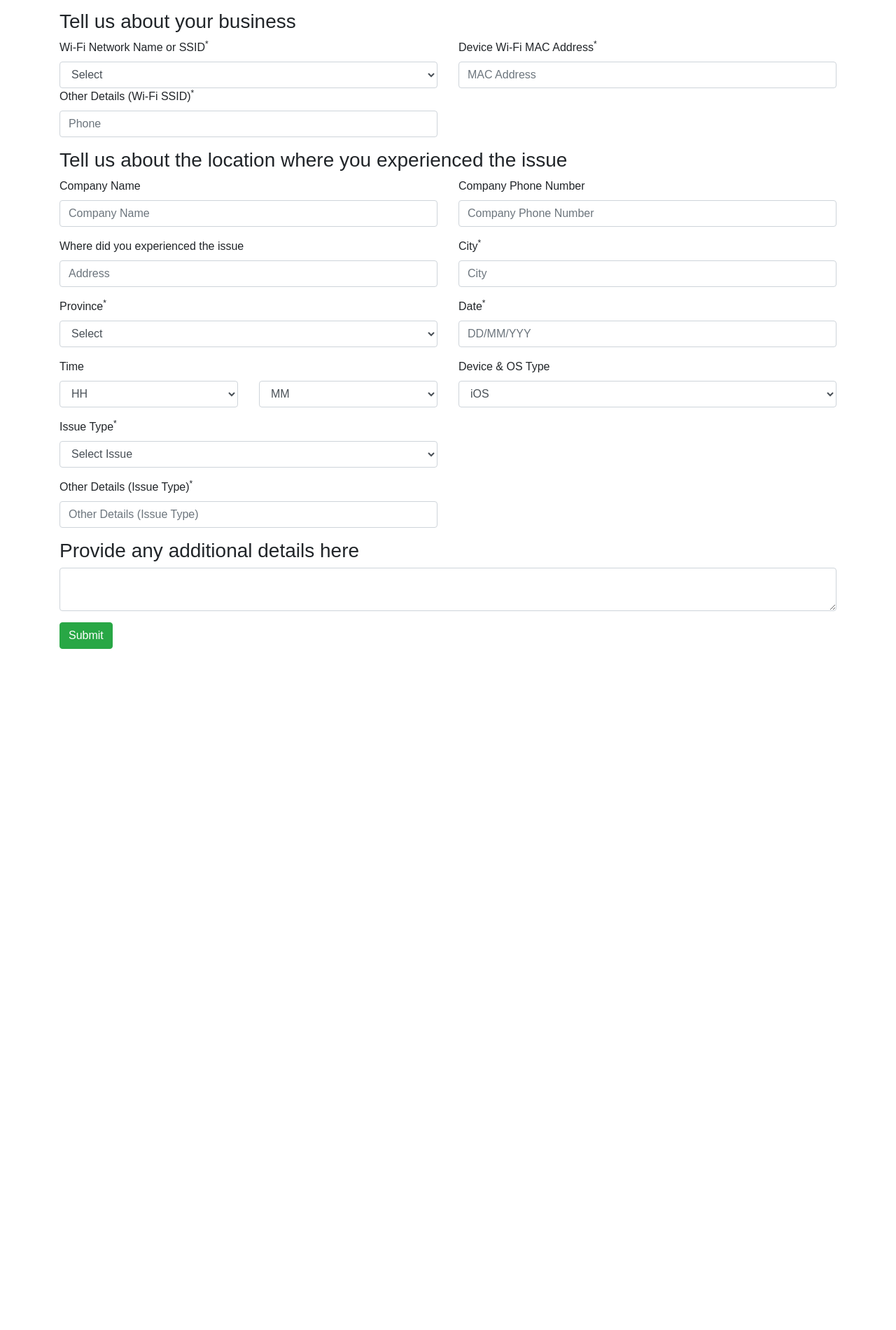
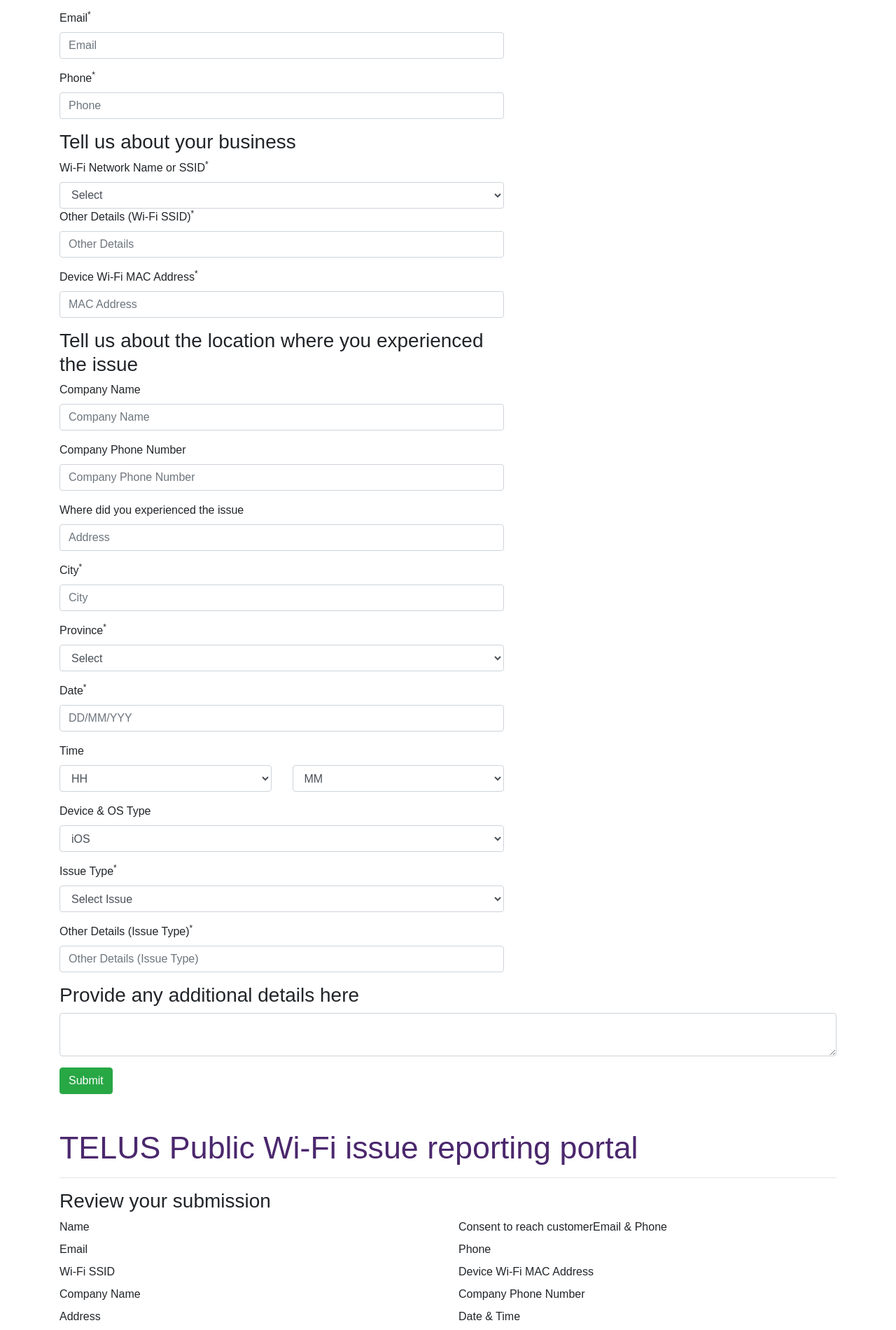
Before and after one commit to desizner/Wi-Fi-Portal, a React (Create React App) app: page /form in a window 1280 px wide. Shown: the part 480-2380 px from the top of the page at 70% size. Before the commit the page ends 1407 px from the top, so only its background shows below. Built offline with nearby package versions, Linux system fonts and the light colour scheme.

Commit message:
from data validation

```diff
--- a/src/App.js
+++ b/src/App.js
@@ -1,27 +1,59 @@
 import React, { Component } from 'react';
-import logo from './logo.svg';
 import 'bootstrap/dist/css/bootstrap.css'
 import Login from './login/login';
 import Form from './form/form';
 import FormReview from './formReview/formReview';
 import FormResponse from './formResponse/formResponse';
+//import { Switch, Route,Link ,BrowserRouter} from 'react-router-dom'
+
 //import './App.css';
 
 class App extends Component {
+  constructor(props) {
+    super(props);
+    this.handleData = this.handleData.bind(this);
+    this.state = {
+      formData: ''
+    };
+  }
+
+  handleData(data) {
+    console.log(data);
+    this.setState({
+      formData: data
+    });
+  }
+
   render() {
     return (
-      <div>
-        <div className="container">
-          <div className="row">
-            <div className="col-sm-12">
-              {/* <Login/> */}
-              <Form />
-              {/* <FormReview/>
-              <FormResponse/>*/}
+      // <BrowserRouter>
+        <div>
+          <div className="container">
+            <div className="row">
+              <div className="col-sm-12">
+                {/* <Login /> */}
+                <Form callbackParent={this.handleData} />
+                <FormReview formData={this.state.formData} />
+                <FormResponse />
+                {/* <nav>
+                  <ul className="list-inline">
+                    <li><Link to='/login'>Login</Link></li>
+                    <li><Link to='/form'>Form</Link></li>
+                    <li><Link to='/formReview'>FormReview</Link></li>
+                    <li><Link to='/FormResponse'>FormResponse</Link></li>
+                  </ul>
+                </nav>
+                <Switch>
+                  <Route exact path='/login' component={Login} />
+                  <Route path='/form' component={Form} />
+                  <Route path='/formReview' component={FormReview} />
+                  <Route path='/FormResponse' component={FormResponse} />
+                </Switch> */}
+              </div>
             </div>
           </div>
         </div>
-      </div>
+      // </BrowserRouter>
     );
   }
 }
--- a/src/form/form.js
+++ b/src/form/form.js
@@ -1,5 +1,5 @@
 import React, { Component } from 'react';
-import { Button, FormGroup, FormControl, ControlLabel, Grid, Row, Col, Checkbox } from "react-bootstrap";
+import { Button, FormGroup, FormControl, ControlLabel, Row, Col, Checkbox } from "react-bootstrap";
 import './form.css';
 
 class form extends Component {
@@ -7,26 +7,70 @@
 		super(props);
 		this.state = {
 			fName: '',
-			Lname: '',
+			lName: '',
 			email: '',
-			phone: ''
+			phone: '',
+			ssid_select: '',
+			other_ssid_details: '',
+			mac_address: '',
+			company_name: '',
+			company_phone: '',
+			address: '',
+			city: '',
+			province: '',
+			date: '',
+			time_hh: '',
+			time_mm: '',
+			device_os: '',
+			issue: '',
+			other_issue: '',
+			additional_details: '',
 		};
 		this.handleInputChange = this.handleInputChange.bind(this);
+		this.handleSubmit = this.handleSubmit.bind(this);
 	}
 	handleInputChange(event) {
 		this.setState({
 			[event.target.name]: event.target.value
 		});
-		//this.props.onChange(data);
+	}
+
+	handleSubmit(event) {
+		event.preventDefault();
+		const data = {
+			name: this.state.fName +' '+ this.state.lName,
+			email: this.state.email,
+			phone: this.state.phone,
+			ssid_select: this.state.ssid_select,
+			other_ssid_details: this.state.other_ssid_details,
+			mac_address: this.state.mac_address,
+			company_name: this.state.company_name,
+			company_phone: this.state.company_phone,
+			address: this.state.address,
+			city: this.state.city,
+			province: this.state.province,
+			date: this.state.date,
+			time: this.state.time_hh +':'+ this.state.time_mm,
+			device_os: this.state.device_os,
+			issue: this.state.issue,
+			other_issue: this.state.other_issue,
+			additional_details: this.state.additional_details,
+		};
+
+		this.props.callbackParent(data);
+
 
 	}
 	render() {
 		return <div className="">
 			<h1 className="page-title">Report a TELUS Public Wi-Fi issue <span>(*)Mandatory</span></h1>
 			<hr />
+			<form onSubmit={this.handleSubmit}>
+				<Row>
+					<Col xs={12} md={7}>
 						<h3>Tell us about yourself</h3>
 						<Row>
-				<Col xs={12} md={6}>
+							<Col xs={12} md={12}>
 								<FormGroup bsSize="large">
 									<ControlLabel>First Name<sup>*</sup></ControlLabel>
 									<FormControl placeholder="First Name" type="text"
@@ -36,7 +80,7 @@
 									/>
 								</FormGroup>
 							</Col>
-				<Col xs={12} md={6}>
+							<Col xs={12} md={12}>
 								<FormGroup bsSize="large">
 									<ControlLabel>First Name<sup>*</sup></ControlLabel>
 									<FormControl placeholder="Last Name" type="text"
@@ -58,7 +102,7 @@
 									<ControlLabel>You can review the Telus Privacy Policy Here</ControlLabel>
 								</FormGroup>
 							</Col>
-				<Col xs={12} md={6}>
+							<Col xs={12} md={12}>
 								<FormGroup bsSize="large">
 									<ControlLabel>Email<sup>*</sup></ControlLabel>
 									<FormControl placeholder="Email" type="email"
@@ -68,7 +112,7 @@
 									/>
 								</FormGroup>
 							</Col>
-				<Col xs={12} md={6}>
+							<Col xs={12} md={12}>
 								<FormGroup bsSize="large">
 									<ControlLabel>Phone<sup>*</sup></ControlLabel>
 									<FormControl placeholder="Phone" type="text"
@@ -81,10 +125,12 @@
 						</Row>
 						<h3>Tell us about your business</h3>
 						<Row>
-				<Col xs={12} md={6}>
+							<Col xs={12} md={12}>
 								<FormGroup bsSize="large">
 									<ControlLabel>Wi-Fi Network Name or SSID<sup>*</sup></ControlLabel>
-						<FormControl componentClass="select" placeholder="select">
+									<FormControl componentClass="select" name="ssid_select"
+										value={this.state.ssid_select}
+										onChange={this.handleInputChange} placeholder="select">
 										<option value="0">Select</option>
 										<option>#TELUS</option>
 										<option>TELUSPasspoint</option>
@@ -92,18 +138,20 @@
 									</FormControl>
 									<div className="hidden">
 										<ControlLabel>Other Details (Wi-Fi SSID)<sup>*</sup></ControlLabel>
-							<FormControl placeholder="Phone" type="text"
-
+										<FormControl placeholder="Other Details" type="text"
+											name="other_ssid_details"
+											value={this.state.other_ssid_details}
+											onChange={this.handleInputChange}
 										/>
 									</div>
 								</FormGroup>
 							</Col>
-				<Col xs={12} md={6}>
+							<Col xs={12} md={12}>
 								<FormGroup bsSize="large">
 									<ControlLabel>Device Wi-Fi MAC Address<sup>*</sup></ControlLabel>
 									<FormControl placeholder="MAC Address" type="text"
-							name="phone"
-							value={this.state.phone}
+										name="mac_address"
+										value={this.state.mac_address}
 										onChange={this.handleInputChange}
 									/>
 								</FormGroup>
@@ -111,34 +159,48 @@
 						</Row>
 						<h3>Tell us about the location where you experienced the issue</h3>
 						<Row>
-				<Col xs={12} md={6}>
+							<Col xs={12} md={12}>
 								<FormGroup bsSize="large">
 									<ControlLabel>Company Name</ControlLabel>
-						<FormControl placeholder="Company Name" type="text" />
+									<FormControl placeholder="Company Name" type="text"
+										name="company_name"
+										value={this.state.company_name}
+										onChange={this.handleInputChange} />
 								</FormGroup>
 							</Col>
-				<Col xs={12} md={6}>
+							<Col xs={12} md={12}>
 								<FormGroup bsSize="large">
 									<ControlLabel>Company Phone Number</ControlLabel>
-						<FormControl placeholder="Company Phone Number" type="text" />
+									<FormControl placeholder="Company Phone Number" type="text"
+										name="company_phone"
+										value={this.state.company_phone}
+										onChange={this.handleInputChange} />
 								</FormGroup>
 							</Col>
-				<Col xs={12} md={6}>
+							<Col xs={12} md={12}>
 								<FormGroup bsSize="large">
 									<ControlLabel>Where did you experienced the issue</ControlLabel>
-						<FormControl placeholder="Address" type="text" />
+									<FormControl placeholder="Address" type="text"
+										name="address"
+										value={this.state.address}
+										onChange={this.handleInputChange} />
 								</FormGroup>
 							</Col>
-				<Col xs={12} md={6}>
+							<Col xs={12} md={12}>
 								<FormGroup bsSize="large">
 									<ControlLabel>City<sup>*</sup></ControlLabel>
-						<FormControl placeholder="City" type="text" />
+									<FormControl placeholder="City" type="text"
+										name="city"
+										value={this.state.city}
+										onChange={this.handleInputChange} />
 								</FormGroup>
 							</Col>
-				<Col xs={12} md={6}>
+							<Col xs={12} md={12}>
 								<FormGroup bsSize="large">
 									<ControlLabel>Province<sup>*</sup></ControlLabel>
-						<FormControl componentClass="select" placeholder="select">
+									<FormControl componentClass="select" placeholder="select" name="province"
+										value={this.state.province}
+										onChange={this.handleInputChange}>
 										<option value="0">Select</option>
 										<option>AB</option>
 										<option>BC</option>
@@ -155,18 +217,23 @@
 									</FormControl>
 								</FormGroup>
 							</Col>
-				<Col xs={12} md={6}>
+							<Col xs={12} md={12}>
 								<FormGroup bsSize="large">
 									<ControlLabel>Date<sup>*</sup></ControlLabel>
-						<FormControl placeholder="DD/MM/YYY" type="text" />
+									<FormControl placeholder="DD/MM/YYY" type="text"
+										name="date"
+										value={this.state.date}
+										onChange={this.handleInputChange} />
 								</FormGroup>
 							</Col>
-				<Col xs={12} md={6}>
+							<Col xs={12} md={12}>
 								<Row>
 									<Col xs={12} md={6}>
 										<FormGroup bsSize="large">
 											<ControlLabel>Time</ControlLabel>
-								<FormControl componentClass="select" placeholder="HH">
+											<FormControl componentClass="select" placeholder="HH" name="time_hh"
+												value={this.state.time_hh}
+												onChange={this.handleInputChange}>
 												<option value="0">HH</option>
 												<option>00</option>
 												<option>01</option>
@@ -199,7 +266,9 @@
 									<Col xs={12} md={6}>
 										<FormGroup bsSize="large">
 											<ControlLabel>&nbsp;</ControlLabel>
-								<FormControl componentClass="select" placeholder="MM">
+											<FormControl componentClass="select" placeholder="MM" name="time_mm"
+												value={this.state.time_mm}
+												onChange={this.handleInputChange}>
 												<option value="0">MM</option>
 												<option>00</option>
 												<option>05</option>
@@ -219,10 +288,12 @@
 									</Col>
 								</Row>
 							</Col>
-				<Col xs={12} md={6}>
+							<Col xs={12} md={12}>
 								<FormGroup bsSize="large">
 									<ControlLabel>Device & OS Type</ControlLabel>
-						<FormControl componentClass="select" placeholder="Select">
+									<FormControl componentClass="select" placeholder="Select" name="device_os"
+										value={this.state.device_os}
+										onChange={this.handleInputChange}>
 										<optgroup label="Laptop">
 											<option value="Laptop - ios">iOS</option>
 											<option>MacOS</option>
@@ -246,10 +317,12 @@
 									</FormControl>
 								</FormGroup>
 							</Col>
-				<Col xs={12} md={6}>
+							<Col xs={12} md={12}>
 								<FormGroup bsSize="large">
 									<ControlLabel>Issue Type<sup>*</sup></ControlLabel>
-						<FormControl componentClass="select" placeholder="Issue Type">
+									<FormControl componentClass="select" placeholder="Issue Type" name="issue"
+										value={this.state.issue}
+										onChange={this.handleInputChange}>
 										<option value="0">Select Issue</option>
 										<option>Unable to see Wi-Fi Network or SSID on device</option>
 										<option>Can see Wi-Fi Network SSID on device but unable to connect</option>
@@ -265,21 +338,28 @@
 								<div className="hidden">
 									<FormGroup bsSize="large">
 										<ControlLabel>Other Details (Issue Type)<sup>*</sup></ControlLabel>
-							<FormControl placeholder="Other Details (Issue Type)" type="text" />
+										<FormControl placeholder="Other Details (Issue Type)" type="text"
+											name="other_issue"
+											value={this.state.other_isse}
+											onChange={this.handleInputChange} />
 									</FormGroup>
 								</div>
 							</Col>
-
+						</Row>
+					</Col>
 				</Row>
 				<h3>Provide any additional details here</h3>
 				<Row>
 					<Col xs={12} md={12}>
 						<FormGroup bsSize="large">
-						<FormControl componentClass="textarea" />
+							<FormControl componentClass="textarea" name="additional_details"
+								value={this.state.additional_details}
+								onChange={this.handleInputChange} />
 						</FormGroup>
 					</Col>
 				</Row>
 				<Button type="submit" className="btn btn-success">Submit</Button>
+			</form>
 		</div>
 	}
 }
--- a/src/formResponse/formResponse.css
+++ b/src/formResponse/formResponse.css
@@ -10,7 +10,7 @@
 .form-label {
     display: block;
 }
-.shadow_wrapper {
+/* .shadow_wrapper {
     box-shadow: rgba(0,0,0,.2) 0px 0px 5px 3px;
     padding: 20px 50px;
-}
+} */
--- a/src/formResponse/formResponse.js
+++ b/src/formResponse/formResponse.js
@@ -3,9 +3,9 @@
 
 class formResponse extends Component {
 	render() {
-    return   <div className="">
+		return <div className="">
 			<h1 className="page-title">TELUS Public Wi-Fi issue reporting portal</h1>
-				<hr/>
+			<hr />
 			<div className="shadow_wrapper">
 				<h3>Your ticket has been accepted</h3>
 				<h3>Your reference number is XXXXXX</h3>
--- a/src/formReview/formReview.css
+++ b/src/formReview/formReview.css
@@ -10,7 +10,7 @@
 .form-label {
     display: block;
 }
-.shadow_wrapper {
+/* .shadow_wrapper {
     box-shadow: rgba(0,0,0,.2) 0px 0px 5px 3px;
     padding: 20px 50px;
-}
+} */
--- a/src/formReview/formReview.js
+++ b/src/formReview/formReview.js
@@ -3,15 +3,16 @@
 
 class formReview extends Component {
 	render() {
-    return   <div className="">
+		const formData = this.props;
+		return <div className="">
 			<h1 className="page-title">TELUS Public Wi-Fi issue reporting portal</h1>
-				<hr/>
+			<hr />
 			<div className="shadow_wrapper">
 				<h3>Review your submission</h3>
 				<div className="form-group row">
 					<div className="col-sm-6">
 						<label className="control-label">Name</label>
-						<span>this.state.fName</span>
+						<span>{this.props.formData.name}</span>
 					</div>
 					<div className="col-sm-6">
 						<label className="control-label">Consent to reach customer</label>
@@ -19,51 +20,51 @@
 					</div>
 					<div className="col-sm-6">
 						<label className="control-label">Email</label>
-						<span>mail@mail.com</span>
+						<span>{this.props.formData.email}</span>
 					</div>
 					<div className="col-sm-6">
 						<label className="control-label">Phone</label>
-						<span>+1-123-123-1234</span>
+						<span>{this.props.formData.phone}</span>
 					</div>
 					<div className="col-sm-6">
 						<label className="control-label">Wi-Fi SSID</label>
-						<span>#TELUS</span>
+						<span>{this.props.formData.ssid_select}{this.props.formData.other_ssid_details}</span>
 					</div>
 					<div className="col-sm-6">
 						<label className="control-label">Device Wi-Fi MAC Address</label>
-						<span>00:ae:34:2f:6e:8b</span>
+						<span>{this.props.formData.mac_address}</span>
 					</div>
 					<div className="col-sm-6">
 						<label className="control-label">Company Name</label>
-						<span>TELUS</span>
+						<span>{this.props.formData.company_name}</span>
 					</div>
 					<div className="col-sm-6">
 						<label className="control-label">Company Phone Number</label>
-						<span>+1-123-123-1234</span>
+						<span>{this.props.formData.company_phone}</span>
 					</div>
 					<div className="col-sm-6">
 						<label className="control-label">Address</label>
-						<span>54, NSEZ Phase 2, Noida </span>
+						<span>{this.props.formData.address} {this.props.formData.city} {this.props.formData.province}</span>
 					</div>
 					<div className="col-sm-6">
 						<label className="control-label">Date & Time</label>
-						<span>05/10/2018 03:15</span>
+						<span>{this.props.formData.date} {this.props.formData.time}</span>
 					</div>
 					<div className="col-sm-6">
 						<label className="control-label">Device</label>
-						<span>Laptop</span>
+						<span>{this.props.formData.device_os}</span>
 					</div>
 					<div className="col-sm-6">
 						<label className="control-label">OS Type</label>
-						<span>Windows</span>
+						<span>{this.props.formData.device_os}</span>
 					</div>
 					<div className="col-sm-6">
 						<label className="control-label">Issue Type</label>
-						<span>Unable to see Wi-Fi network</span>
+						<span>{this.props.formData.issue} {this.props.formData.other_issue}</span>
 					</div>
 					<div className="col-sm-12">
 						<label className="control-label">Additional details</label>
-						<span>Additional details will be here</span>
+						<span>{this.props.formData.additional_details}</span>
 					</div>
 				</div>
 				<div className="">
--- a/src/login/login.js
+++ b/src/login/login.js
@@ -9,7 +9,7 @@
 
 		this.state = {
 			userNmae: "",
-      password: ""
+			password: "",
 		};
 	}
 
```
Lines whose indentation alone changed are shown as unchanged.
